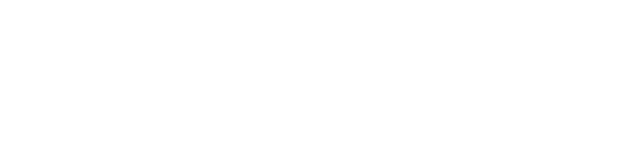
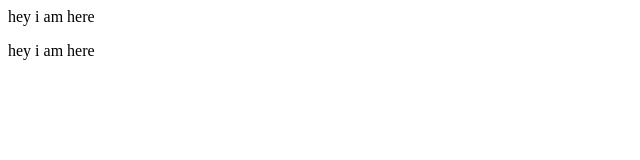
Before and after one commit to yeasir19181015/my-shelly-coop-repo, a plain HTML site: page index.html in a window 1280 px wide. Shown: the whole page, without its empty margins (0-640 px from the left). Drawn offline with Linux system fonts and the light colour scheme.

Commit message:
new line added

```diff
--- a/index.html
+++ b/index.html
@@ -7,6 +7,7 @@
     <title>Sheldon cooper</title>
 </head>
 <body>
-
+    hey i am here
+    <p>hey i am here</p>
 </body>
 </html>
```
